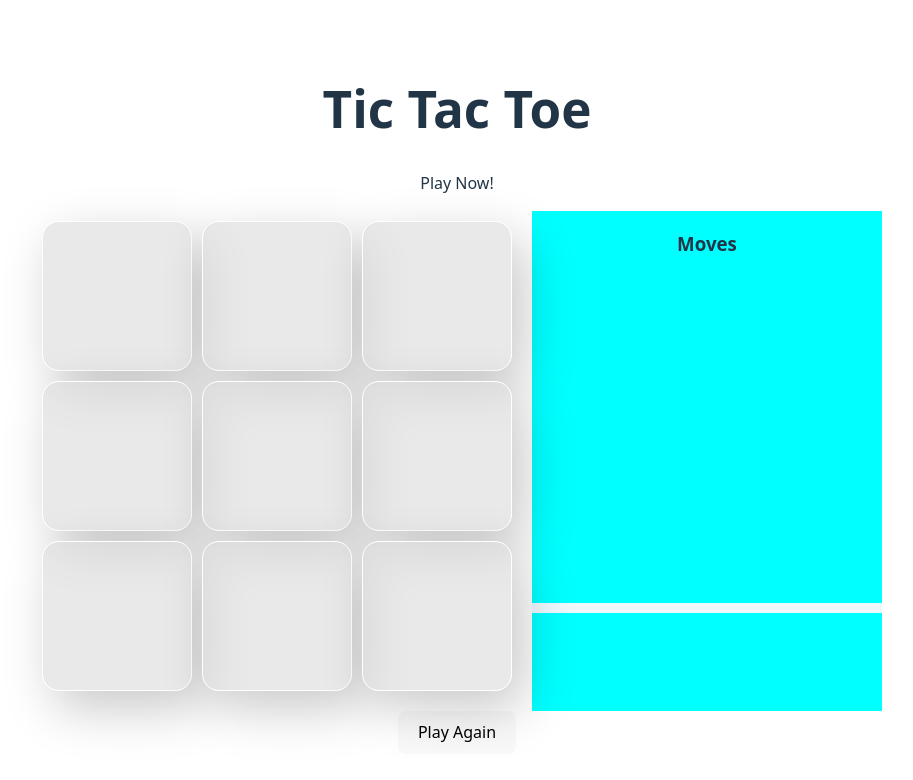
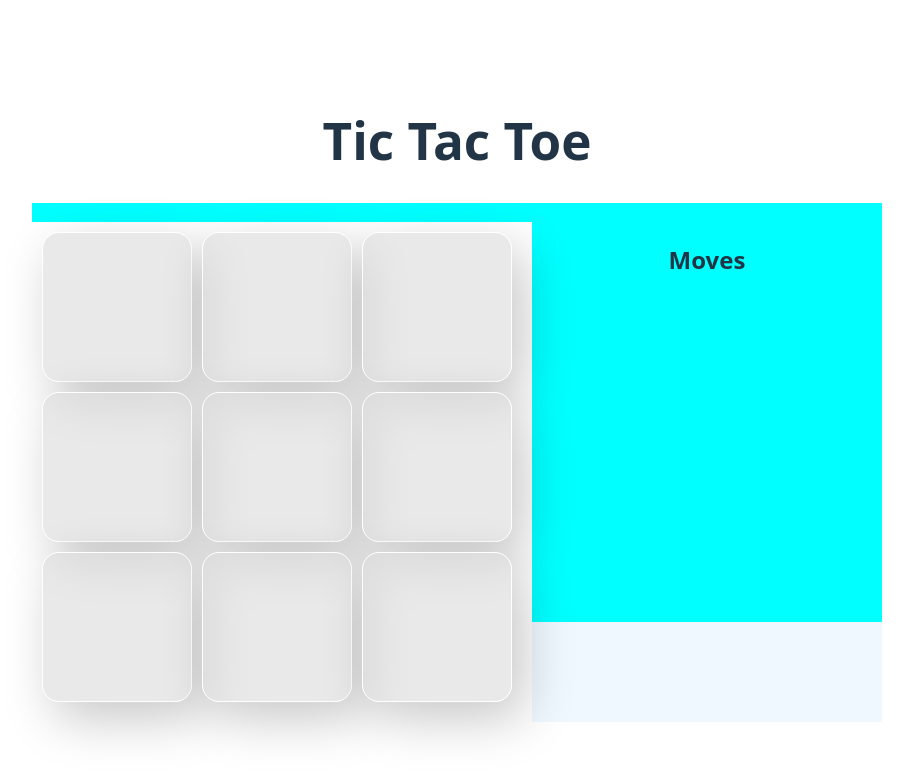
Before and after one commit to jamir4270/tic-tac-toe, a React (Vite) app: page / in a window 1280 px wide. Shown: the top 780 px of the page, without its empty margins (183-1096 px from the left). Built offline with nearby package versions, Linux system fonts and the light colour scheme.

Commit message:
Repositioned verdict div

```diff
--- a/src/App.tsx
+++ b/src/App.tsx
@@ -61,7 +61,9 @@ function App() {
     <>
       <div className="header">
         <h1>Tic Tac Toe</h1>
-        <p>Play Now!</p>
+      </div>
+      <div className="verdict">
+        <h3>{isGameFinished ? verdict : ``}</h3>
       </div>
       <div className="main">
         <div className="game">
@@ -112,7 +114,7 @@ function App() {
         </div>
         <div className="game-info">
           <div className="move-history">
-            <h3>Moves</h3>
+            <h2>Moves</h2>
             {history
               .filter((value) => value !== -1)
               .map((value, index) => (
@@ -121,14 +123,13 @@ function App() {
                 } at Cell ${value}`}</p>
               ))}
           </div>
-          <div className="verdict">
-            <h3>{isGameFinished ? verdict : ``}</h3>
-          </div>
         </div>
       </div>
-      <button className="reset-button" onClick={restartGame}>
-        Play Again
-      </button>
+      {isGameFinished && (
+        <button className="reset-button" onClick={restartGame}>
+          Play Again
+        </button>
+      )}
     </>
   );
 }
```
